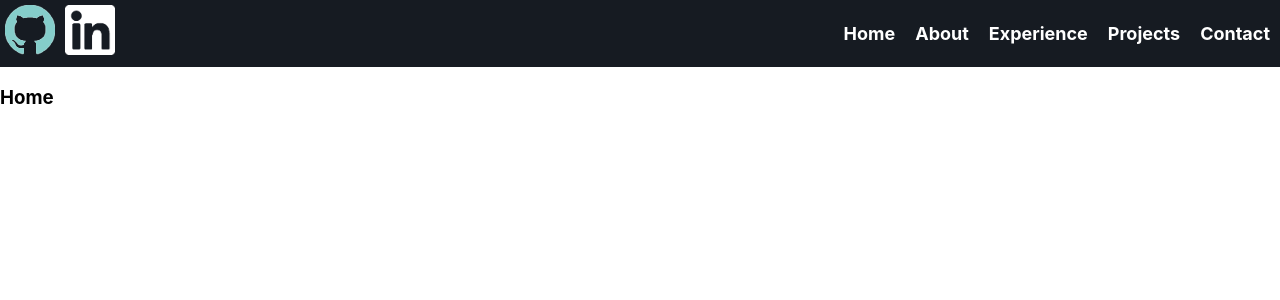
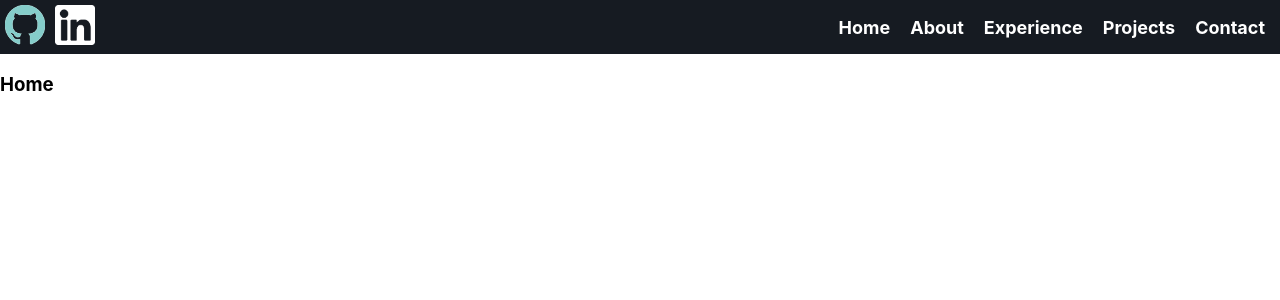
Before and after one commit to nmoody9899/personal-website, a React (Create React App) app: page / in a window 1280 px wide. Shown: the top 300 px of the page. Built offline with nearby package versions, Linux system fonts and the light colour scheme.

Commit message:
Aligned navigation bar to appear more centered

```diff
--- a/src/components/Navbar.css
+++ b/src/components/Navbar.css
@@ -4,6 +4,12 @@
     font-size: 18px;
     overflow: hidden;
     background-color: #161B22;
+}
+
+.head {
+    display: flex;
+    justify-content: space-between;
+    align-items: center;
 }
 
 .icon {
@@ -26,7 +32,7 @@
 }
 
 img {
-    width: 50px;
+    width: 40px;
 }
 
 
@@ -34,6 +40,7 @@
     list-style-type: none;
     float: right;
     display: block;
+    margin: 5px;
 }
 
 li {
--- a/src/components/Navbar.js
+++ b/src/components/Navbar.js
@@ -11,7 +11,8 @@
 const Navbar = () => {
     return (
         <div className='navigation'>
-            <div>
+            <div class='head'>
+                <div class='social-media'>
                     <div class='icon'>
                         <a href='https://github.com/nmoody9899'>
                             <img src={GitHubWhite} />
@@ -28,6 +29,8 @@
                             <img src={LinkedInBlue} />
                         </a>
                     </div>
+                </div>
+                <div>
                     <ul>
                         <li>
                             <Link to='/' className={`links`}>Home</Link>
@@ -47,6 +50,7 @@
                     </ul>
                 </div>
             </div>
+        </div>
     );
 }
 
```
Lines whose indentation alone changed are shown as unchanged.
